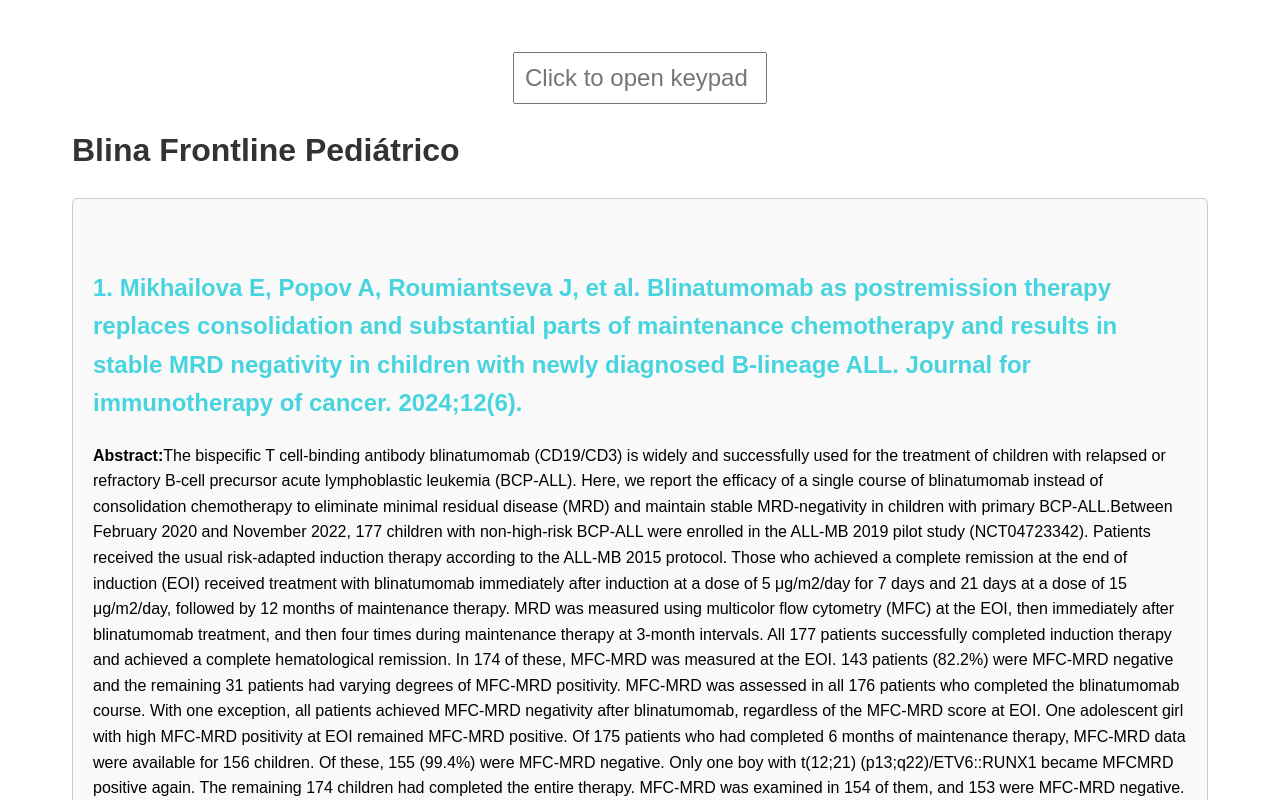
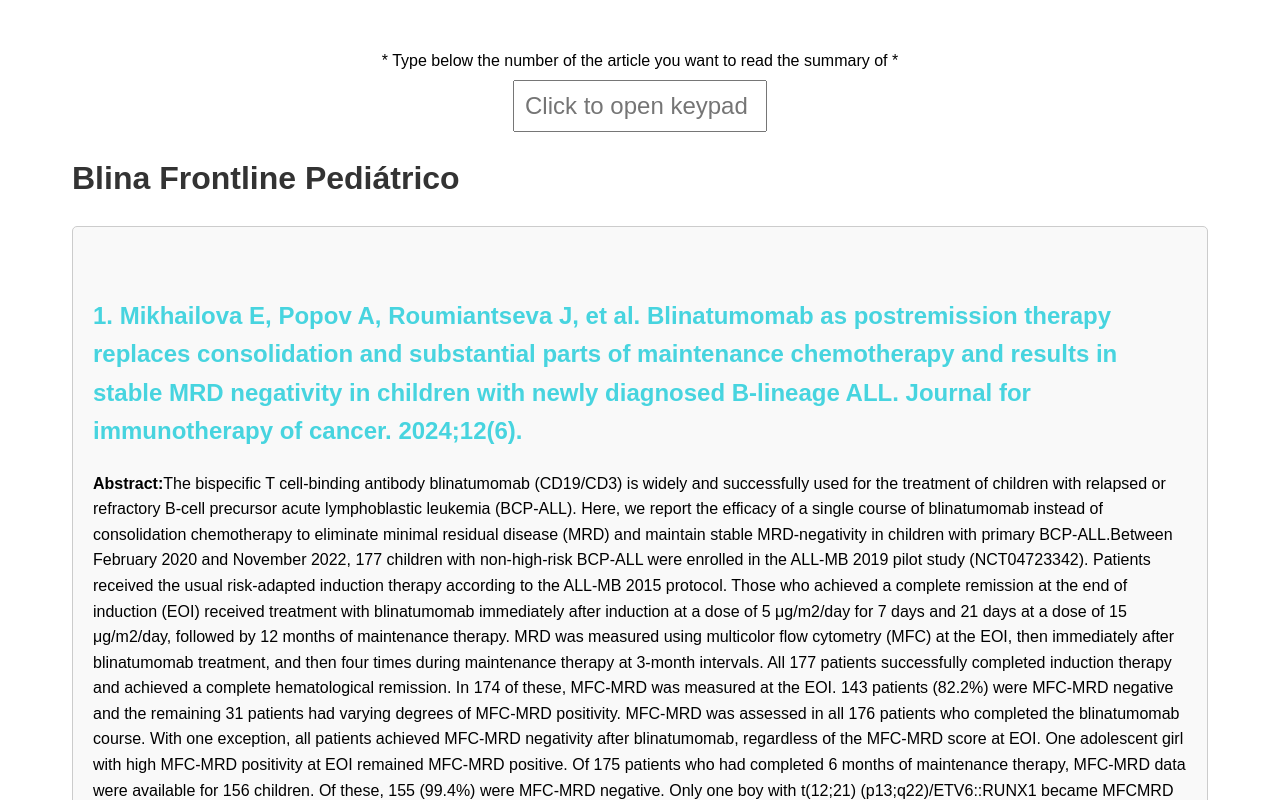
Before and after one commit to Sergiomms/article_summary, a React (Vite) app: page / in a window 1280 px wide. Shown: the top 800 px of the page. Built offline with nearby package versions, Linux system fonts and the light colour scheme.

Commit message:
title to keypad added

```diff
--- a/src/App.css
+++ b/src/App.css
@@ -3,6 +3,10 @@
   margin: 0 auto;
   padding: 2rem;
   text-align: center;
+}
+
+.text {
+  margin-bottom: 10px;
 }
 
 .keypad {
--- a/src/App.jsx
+++ b/src/App.jsx
@@ -57,6 +57,7 @@ function App() {
 
   return (
     <div>
+      <div className='text'>* Type below the number of the article you want to read the summary of *</div>
       <input
         type="text"
         className="search-input"
```
